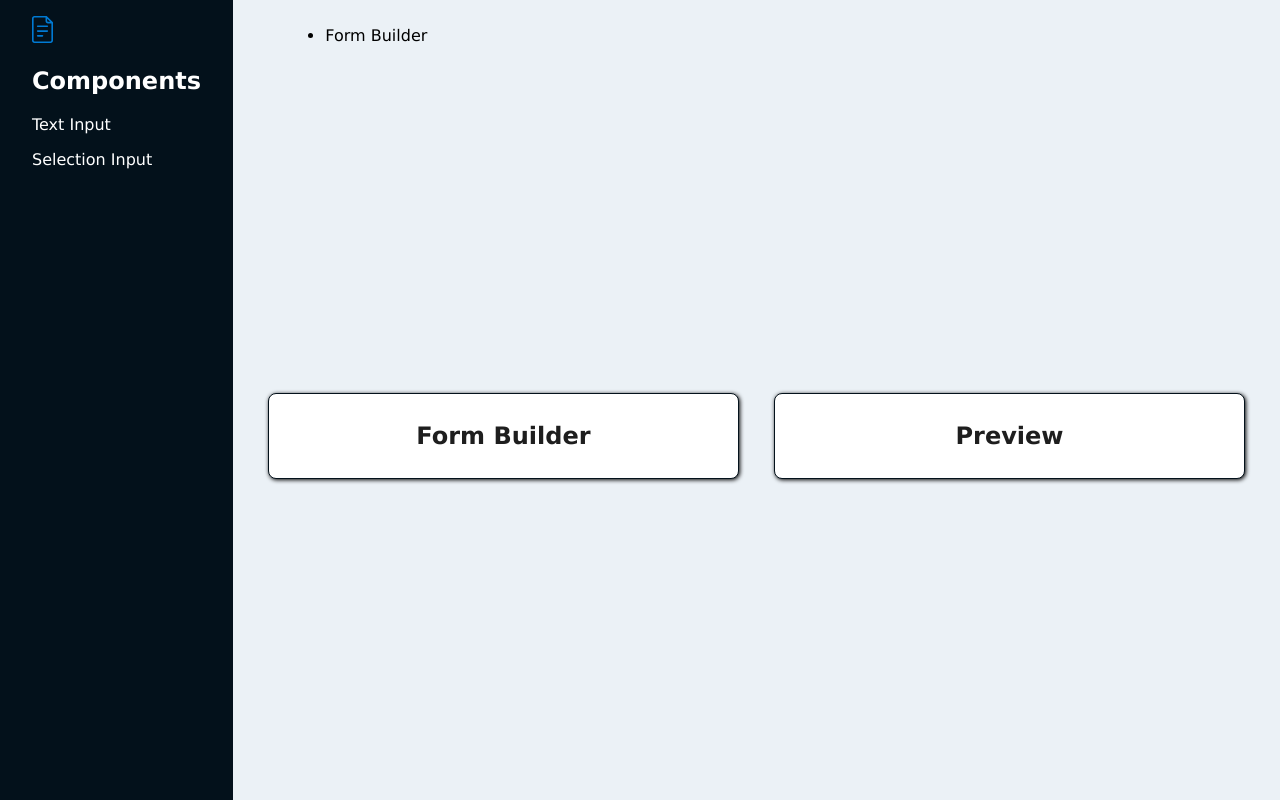
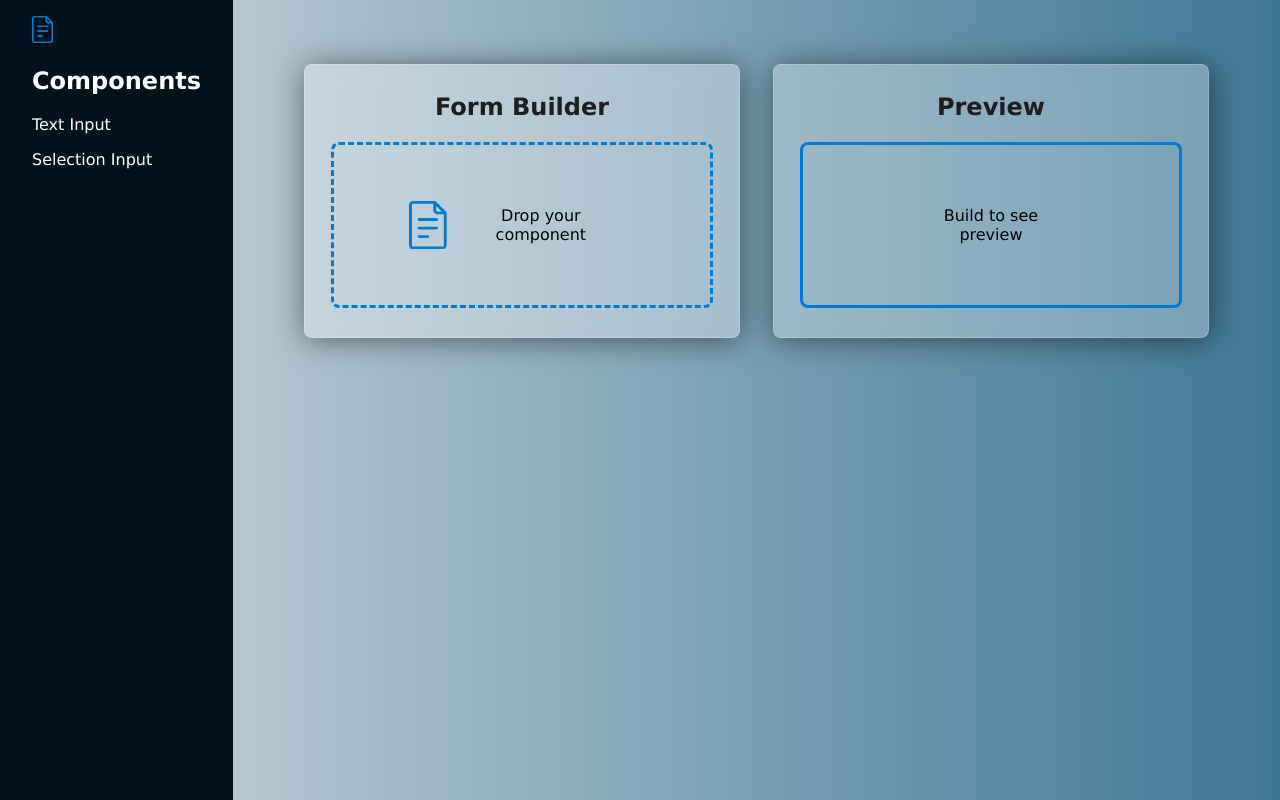
Before and after one commit to Rajat1517/form-builder, a React (Create React App) app: page / in a window 1280 px wide. Built offline with nearby package versions, Linux system fonts and the light colour scheme.

Commit message:
Added empty builder and preview

```diff
--- a/src/components/Dropper.tsx
+++ b/src/components/Dropper.tsx
@@ -42,6 +42,14 @@ function Dropper({dispatch}:{dispatch: Dispatch<Action>}) {
         }}
     >
     <h2>Form Builder</h2>
+    {builders.length===0 &&
+    <div className={`${styles.emptyDrop}`}>
+        <svg className={`${styles.emptyIcon}`} viewBox="0 0 21 27" fill="none" xmlns="http://www.w3.org/2000/svg">
+          <path fill-rule="evenodd" clip-rule="evenodd" d="M2.42308 1.58824C1.977 1.58824 1.61538 1.94377 1.61538 2.38235V24.6176C1.61538 25.0562 1.977 25.4118 2.42308 25.4118H18.5769C19.023 25.4118 19.3846 25.0562 19.3846 24.6176V7.41177H15.9519C14.6137 7.41177 13.5288 6.34515 13.5288 5.02941V1.58824H2.42308ZM15.1442 2.72689L18.258 5.82353H15.9519C15.5058 5.82353 15.1442 5.46799 15.1442 5.02941V2.72689ZM0 2.38235C0 1.06662 1.08485 0 2.42308 0H14.6738L21 6.29137V24.6176C21 25.9334 19.9152 27 18.5769 27H2.42308C1.08485 27 0 25.9334 0 24.6176V2.38235ZM4.84615 10.3235C4.84615 9.88495 5.20777 9.52941 5.65385 9.52941H15.3462C15.7922 9.52941 16.1538 9.88495 16.1538 10.3235C16.1538 10.7621 15.7922 11.1176 15.3462 11.1176H5.65385C5.20777 11.1176 4.84615 10.7621 4.84615 10.3235ZM4.84615 15.0882C4.84615 14.6497 5.20777 14.2941 5.65385 14.2941H15.3462C15.7922 14.2941 16.1538 14.6497 16.1538 15.0882C16.1538 15.5268 15.7922 15.8824 15.3462 15.8824H5.65385C5.20777 15.8824 4.84615 15.5268 4.84615 15.0882ZM4.84615 19.8529C4.84615 19.4144 5.20777 19.0588 5.65385 19.0588H10.5C10.9461 19.0588 11.3077 19.4144 11.3077 19.8529C11.3077 20.2915 10.9461 20.6471 10.5 20.6471H5.65385C5.20777 20.6471 4.84615 20.2915 4.84615 19.8529Z" fill="#007AD3" />
+        </svg>
+        <p className={`${styles.emptyText}`}>Drop your component</p>
+    </div>
+    }
       {builders.map((builder,index)=>{
 
         return (<div key={builder.id} className={styles.formItem}
--- a/src/components/Preview.tsx
+++ b/src/components/Preview.tsx
@@ -18,6 +18,12 @@ function Preview({layout}:{layout: Layout;}) {
   return (
     <div className={`${styles.container} box-shadow`}>
         <h2>Preview</h2>
+        {layout.length===0 &&
+        <div className={`${styles.emptyPreview}`}>
+
+            <p className={`${styles.emptyText}`}>Build to see preview</p>
+        </div>
+        }
       <form id="builder" onSubmit={handleSubmit}>
       {layout.map((input: any)=>{   // need to resolve the type error here
 
--- a/src/components/TextBuilder.tsx
+++ b/src/components/TextBuilder.tsx
@@ -124,7 +124,7 @@ function TextBuilder ({dispatch,index, setBuilders}: {dispatch: React.Dispatch<A
       </form>
       :
       <main>
-       <p>Text Input</p>
+       <p>A {values.required && `mandatory`} text input aganinst the label- "{values.label}"</p>
        <button onClick={()=>{
         setIsEditing(!isEditing)
         setStatus("edit");
--- a/src/pages/Builder.tsx
+++ b/src/pages/Builder.tsx
@@ -38,11 +38,6 @@ const Builder = ()=> {
     <>
     <Lifter/>
     <div className='right-pane'>
-    <header className='header'>
-        <ul>
-            <li>Form Builder</li>
-        </ul>
-    </header>
     <Dropper dispatch={dispatch}/>
     <Preview layout={layout}/>
     </div>
--- a/src/styles/components/dropper.module.css
+++ b/src/styles/components/dropper.module.css
@@ -4,8 +4,11 @@
     width: 45%;
     box-sizing: border-box;
     text-align: center;
-    background-color: #fff;
+    /* background-color: #198adb23; */
+    background-color: #ffffff52;
     color: #1E1E1E;
+    backdrop-filter: blur(10px);
+    -webkit-backdrop-filter: blur(10px);
 }
 
 
@@ -26,3 +29,31 @@
     border-color: #2196f3;
     background-color: rgba(33, 150, 243, 0.1);
 }
+
+
+.emptyDrop{
+    border: 0.2rem dashed #007AD3;
+    border-radius: 0.5rem;
+    min-height: 10rem;
+    width: 90%;
+    margin: 5% auto;
+    display: flex;
+    justify-content: center;
+    align-items: center;
+}
+
+
+.emptyIcon{
+    width: 10%;
+    min-width: 8%;
+    height: 10%;
+    min-height: 8%;
+    display: inline-block;
+}
+
+.emptyText{
+    color: black;
+    max-width: 40%;
+    margin: 5%;
+    font-size: 1rem;
+}
--- a/src/styles/components/preview.module.css
+++ b/src/styles/components/preview.module.css
@@ -4,8 +4,11 @@
     width: 45%;
     box-sizing: border-box;
     text-align: center;
-    background-color: #fff;
+    background-color: #ffffff48;
+    /* background-color: #198adb23;; */
     color: #1E1E1E;
+    backdrop-filter: blur(10px);
+    -webkit-backdrop-filter: blur(10px);
 }
 
 .formItem{
@@ -14,3 +17,25 @@
     margin: 1rem;
     text-align: justify;
 }
+
+
+.emptyPreview{
+    border: 0.2rem solid #007AD3;
+    border-radius: 0.5rem;
+    min-height: 10rem;
+    width: 90%;
+    margin: 5% auto;
+    display: flex;
+    justify-content: center;
+    align-items: center;
+    flex-direction: column;
+}
+
+
+.emptyText{
+    color: black;
+    max-width: 40%;
+    margin: 5%;
+    font-size: 1rem;
+    margin: 0;
+}
--- a/src/styles/global.css
+++ b/src/styles/global.css
@@ -3,7 +3,8 @@
     min-height: 100vh;
     display: flex;
     justify-content: space-evenly;
-    background-color: #EBF1F6;
+    /* background-color: #94cbf8; */
+    background-image: linear-gradient(to right, #cfd9df, #3e7795) ;
 }
 
 body{
@@ -11,9 +12,10 @@ body{
 }
 
 .box-shadow{
-    border: 1px solid #03111B;
+    border: 1px solid rgba(255,255,255,0.2);
+    /* border: 1px solid #03111B; */
     border-radius: 0.5rem;
-    box-shadow: #000 1px 1px 4px;
+    box-shadow: rgba(0,0,0,0.5) 1px 2px 30px;
 }
 
 .right-pane{
@@ -22,6 +24,7 @@ body{
     justify-content: space-evenly;
     align-items: flex-start;
     flex-wrap: wrap;
+    padding: 5% 3%;
 }
 
 
```
